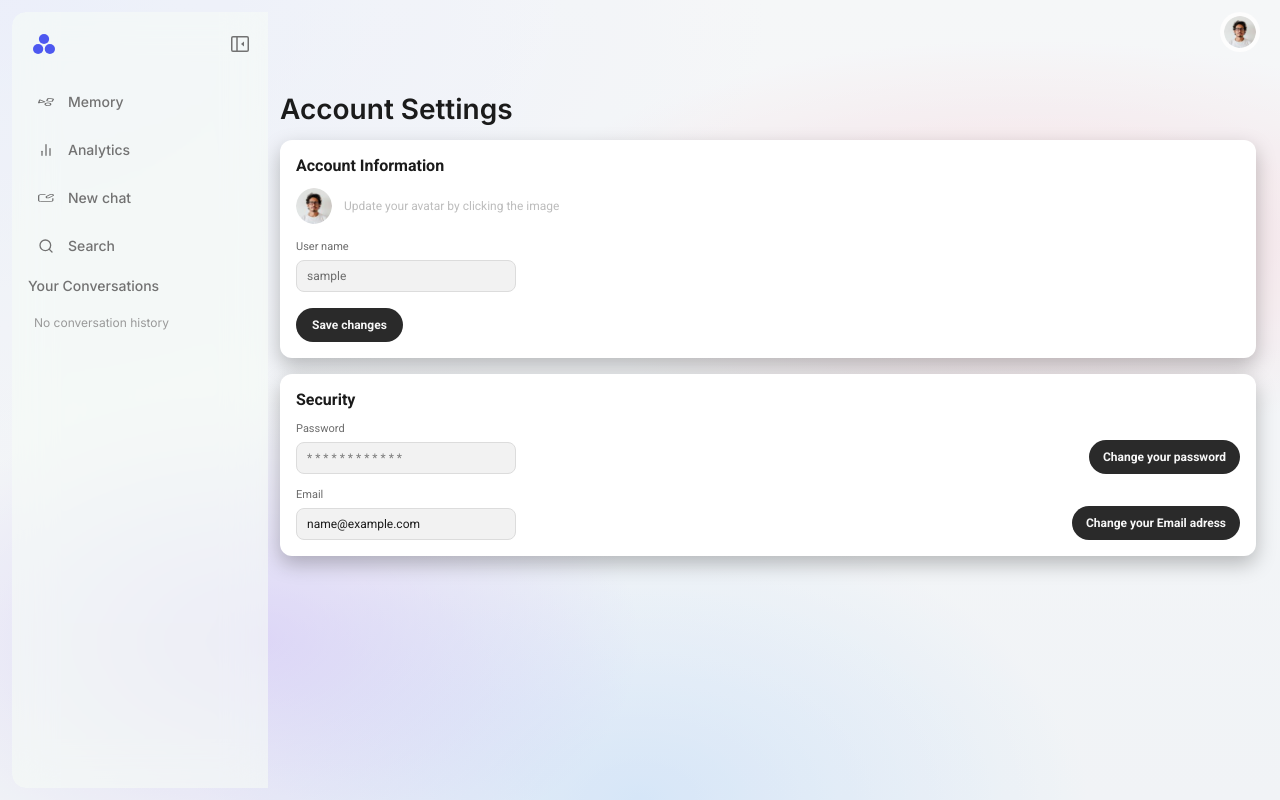
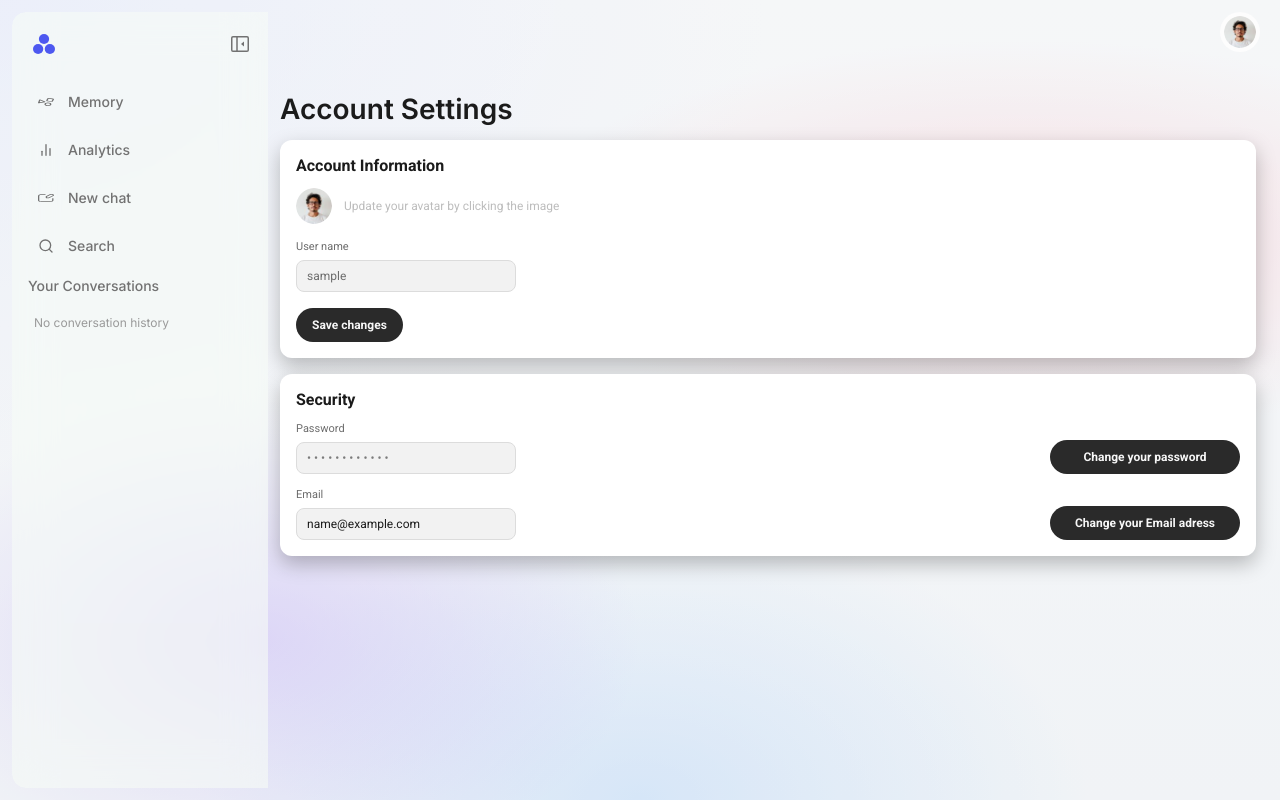
Before and after one commit to Edward-H26/MIRA, a Django app: page /users/profile/ in a window 1280 px wide. Run offline with Django 5.2, Linux system fonts and the light colour scheme; the visitor is signed in with stand-in values (Sample User, id 1); data comes from the database, SQL or seed files in the repository; data that the repository does not hold is empty.

Commit message:
Profile Page Fix

```diff
--- a/app/users/static/users/profile.css
+++ b/app/users/static/users/profile.css
@@ -138,6 +138,10 @@
     font-weight: 600;
     cursor: pointer;
     white-space: nowrap;
+    width: 190px;
+    display: inline-flex;
+    align-items: center;
+    justify-content: center;
 }
 .profile-security {
     display: flex;
--- a/app/users/templates/users/profile.html
+++ b/app/users/templates/users/profile.html
@@ -49,7 +49,7 @@
               <div>
                 <label class="profile-label">Password</label>
                 <div class="profile-password-field">
-                  <span class="profile-password-text">************</span>
+                  <span class="profile-password-text">••••••••••••</span>
                 </div>
               </div>
               <div class="security-action">
```
